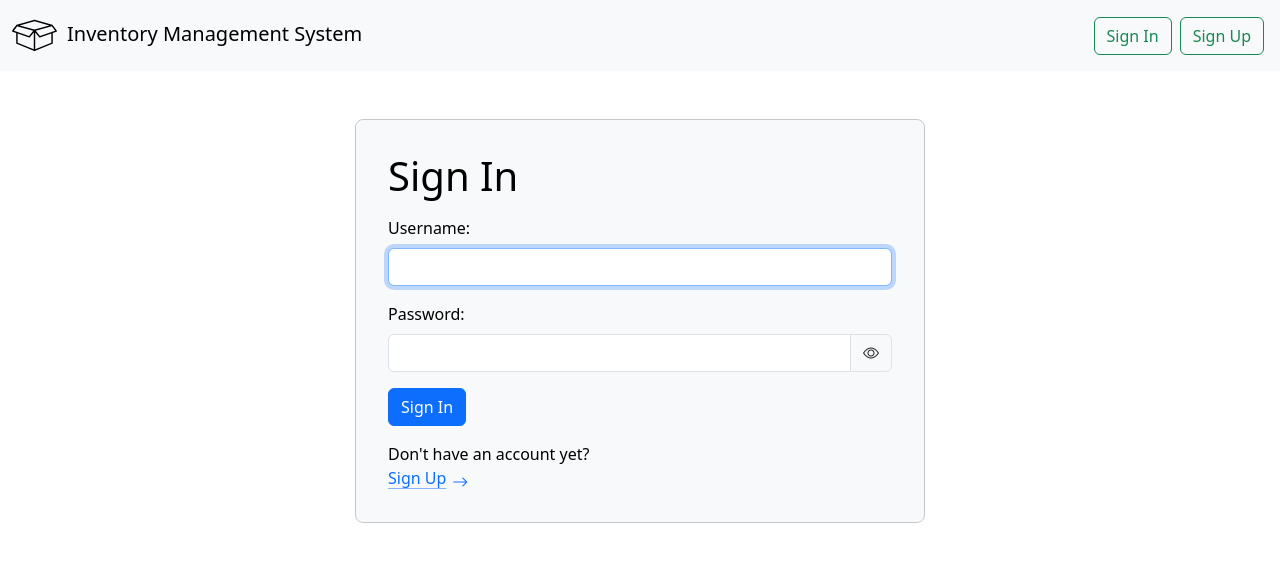
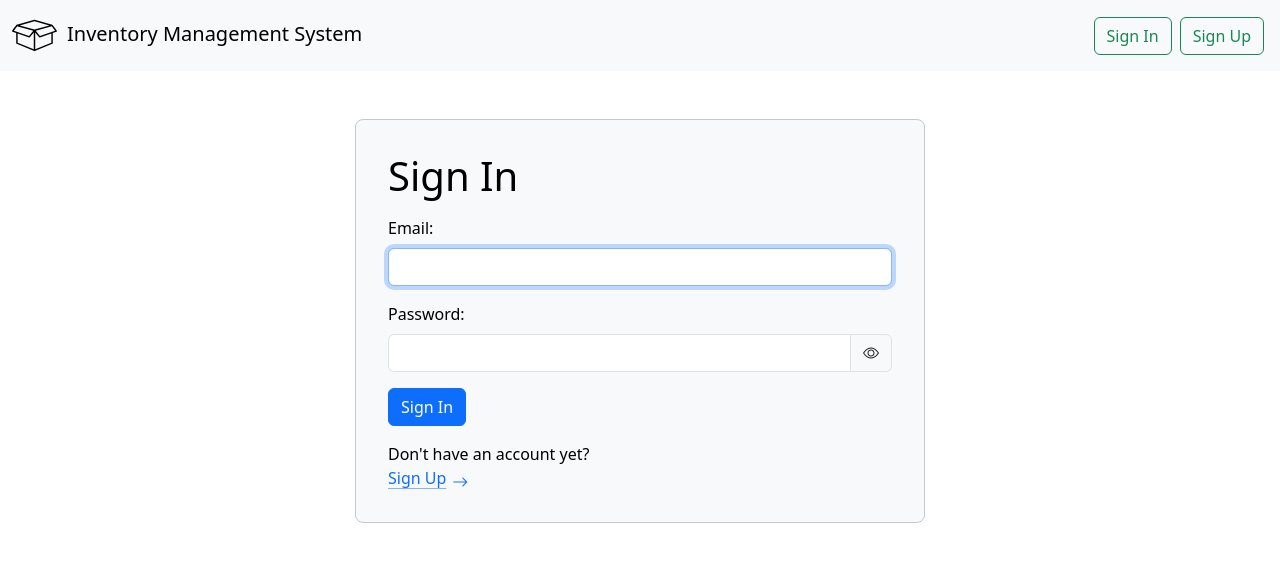
Before and after one commit to aboher/session_secure_app_frontend, a React (Vite) app: page /signin in a window 1280 px wide. Shown: the top 562 px of the page. Built offline with nearby package versions, Linux system fonts and the light colour scheme; no server answers.

Commit message:
Remove username and use email instead

```diff
--- a/src/components/InputFields.jsx
+++ b/src/components/InputFields.jsx
@@ -1,18 +1,18 @@
 import { useState } from "react";
 
-export function UsernameField({ setUsername, usernameRef }) {
+export function EmailField({ setEmail, emailRef }) {
   return (
     <div className="mb-3">
-      <label htmlFor="username" className="form-label">
-        Username:
+      <label htmlFor="email" className="form-label">
+        Email:
       </label>
       <input
         type="text"
-        id="username"
+        id="email"
         className="form-control"
-        ref={usernameRef}
+        ref={emailRef}
         autoComplete="off"
-        onChange={(e) => setUsername(e.target.value)}
+        onChange={(e) => setEmail(e.target.value)}
         required
       />
     </div>
--- a/src/components/InputFieldsWithValidation.jsx
+++ b/src/components/InputFieldsWithValidation.jsx
@@ -88,40 +88,6 @@ export function EmailField({ email, emailIsValid, setEmail }) {
           <i className="bi bi-info-circle-fill"></i>
           <span> </span>
           Invalid email
-        </p>
-      </div>
-    </div>
-  );
-}
-
-export function UsernameField({ username, usernameIsValid, setUsername }) {
-  return (
-    <div className="mb-3">
-      <label htmlFor="username" className="form-label">
-        Username:
-      </label>
-      <input
-        type="text"
-        id="username"
-        className={`form-control ${
-          username && (usernameIsValid ? "is-valid" : "is-invalid")
-        }`}
-        autoComplete="off"
-        onChange={(e) => setUsername(e.target.value)}
-        required
-        aria-invalid={usernameIsValid ? "false" : "true"}
-        aria-describedby="uidnote"
-      />
-      <div className="valid-feedback">Looks good!</div>
-      <div className="invalid-feedback">
-        <p id="uidnote">
-          <i className="bi bi-info-circle-fill"></i>
-          <span> </span>
-          4 to 24 characters.
-          <br />
-          Must begin with a letter.
-          <br />
-          Letters, numbers, underscores, hyphens allowed.
         </p>
       </div>
     </div>
--- a/src/context/AuthProvider.jsx
+++ b/src/context/AuthProvider.jsx
@@ -9,7 +9,7 @@ const LOGOUT_URL = "/logout";
 export const AuthProvider = ({ children }) => {
   const [isAuthenticated, setIsAuthenticated] = useState(false);
   const [session, setSession] = useState({
-    username: "",
+    email: "",
     roles: [],
     expirationDate: new Date(),
   });
@@ -20,7 +20,7 @@ export const AuthProvider = ({ children }) => {
         withCredentials: true,
       });
       return {
-        username: result?.data?.username,
+        email: result?.data?.email,
         roles: result.data.roles,
         expirationDate: new Date(result.data.expirationDate),
       };
--- a/src/pages/signin/SignIn.jsx
+++ b/src/pages/signin/SignIn.jsx
@@ -1,5 +1,5 @@
 import { useEffect } from "react";
-import { PasswordField, UsernameField } from "../../components/InputFields";
+import { PasswordField, EmailField } from "../../components/InputFields";
 import { Link } from "react-router-dom";
 import useSignInForm from "./useSignInForm";
 import ErrorMessage from "../../components/ErrorMessage";
@@ -10,8 +10,8 @@ export default function SignIn() {
   }, []);
 
   const {
-    usernameRef,
-    setUsername,
+    emailRef,
+    setEmail,
     setPassword,
     errorRef,
     errorMessage,
@@ -27,10 +27,7 @@ export default function SignIn() {
             <h1 className="mb-3">Sign In</h1>
 
             <form onSubmit={handleSubmit}>
-              <UsernameField
-                setUsername={setUsername}
-                usernameRef={usernameRef}
-              />
+              <EmailField setEmail={setEmail} emailRef={emailRef} />
 
               <PasswordField setPassword={setPassword} />
 
--- a/src/pages/signin/useSignInForm.jsx
+++ b/src/pages/signin/useSignInForm.jsx
@@ -8,8 +8,8 @@ const SIGNIN_URL = "/login";
 
 export default function useSignInForm() {
   const { setIsAuthenticated } = useAuth();
-  const [username, setUsername] = useState("");
-  const usernameRef = useRef();
+  const [email, setEmail] = useState("");
+  const emailRef = useRef();
   const [password, setPassword] = useState("");
   const [errorMessage, setErrorMessage] = useState("");
   const [isSubmitting, setIsSubmitting] = useState(false);
@@ -19,12 +19,12 @@ export default function useSignInForm() {
   const from = location.state?.from?.pathname || "/";
 
   useEffect(() => {
-    usernameRef.current.focus();
+    emailRef.current.focus();
   }, []);
 
   useEffect(() => {
     setErrorMessage("");
-  }, [username, password]);
+  }, [email, password]);
 
   useEffect(() => {
     if (errorMessage) {
@@ -45,7 +45,7 @@ export default function useSignInForm() {
     try {
       await axios.post(
         SIGNIN_URL,
-        { username, password },
+        { email, password },
         {
           headers: { "Content-Type": "application/json" },
           withCredentials: true,
@@ -66,13 +66,13 @@ export default function useSignInForm() {
   };
 
   function cleanUpInputFields() {
-    setUsername("");
+    setEmail("");
     setPassword("");
   }
 
   return {
-    usernameRef,
-    setUsername,
+    emailRef,
+    setEmail,
     setPassword,
     errorRef,
     errorMessage,
--- a/src/pages/signup/SignUp.jsx
+++ b/src/pages/signup/SignUp.jsx
@@ -6,7 +6,6 @@ import SuccessMessage from "./SuccessMessage";
 import {
   FirstAndLastNameFields,
   EmailField,
-  UsernameField,
   PasswordField,
   MatchPasswordField,
 } from "../../components/InputFieldsWithValidation";
@@ -24,9 +23,6 @@ export default function SignUp() {
     email,
     setEmail,
     emailIsValid,
-    username,
-    setUsername,
-    usernameIsValid,
     password,
     setPassword,
     passwordIsValid,
@@ -72,12 +68,6 @@ export default function SignUp() {
                     emailIsValid={emailIsValid}
                   />
 
-                  <UsernameField
-                    username={username}
-                    setUsername={setUsername}
-                    usernameIsValid={usernameIsValid}
-                  />
-
                   <PasswordField
                     password={password}
                     passwordIsValid={passwordIsValid}
--- a/src/pages/signup/useSignUpForm.jsx
+++ b/src/pages/signup/useSignUpForm.jsx
@@ -7,7 +7,6 @@ import { HttpStatusCode } from "axios";
 const SIGNUP_URL = "/users";
 const NAMES_REGEX = /^\D{1,24}$/;
 const EMAIL_REGEX = /^[^\s@]+@[^\s@]+\.[^\s@]+$/;
-const USERNAME_REGEX = /^[A-z][A-z0-9-_]{3,23}$/;
 const PASSWORD_REGEX =
   /^(?=.*[a-z])(?=.*[A-Z])(?=.*[0-9])(?=.*[!@#$%]).{8,24}$/;
 
@@ -17,7 +16,6 @@ export default function useSignUpForm() {
   const [firstName, setFirstName, firstNameIsValid] = useInput(NAMES_REGEX);
   const [lastName, setLasttName, lastNameIsValid] = useInput(NAMES_REGEX);
   const [email, setEmail, emailIsValid] = useInput(EMAIL_REGEX);
-  const [username, setUsername, usernameIsValid] = useInput(USERNAME_REGEX);
   const [
     password,
     setPassword,
@@ -36,7 +34,7 @@ export default function useSignUpForm() {
 
   useEffect(() => {
     setErrorMessage("");
-  }, [firstName, lastName, email, username, password, matchPassword]);
+  }, [firstName, lastName, email, password, matchPassword]);
 
   useEffect(() => {
     if (errorMessage) {
@@ -62,7 +60,7 @@ export default function useSignUpForm() {
     try {
       await axios.post(
         SIGNUP_URL,
-        { firstName, lastName, email, username, password },
+        { firstName, lastName, email, password },
         {
           headers: { "Content-Type": "application/json" },
           withCredentials: true,
@@ -88,7 +86,6 @@ export default function useSignUpForm() {
       firstNameIsValid &&
       lastNameIsValid &&
       emailIsValid &&
-      usernameIsValid &&
       passwordIsValid &&
       matchPasswordIsValid
     );
@@ -98,7 +95,6 @@ export default function useSignUpForm() {
     setFirstName("");
     setLasttName("");
     setEmail("");
-    setUsername("");
     setPassword("");
     setMatchPassword("");
   }
@@ -115,9 +111,6 @@ export default function useSignUpForm() {
     email,
     setEmail,
     emailIsValid,
-    username,
-    setUsername,
-    usernameIsValid,
     password,
     setPassword,
     passwordIsValid,
```
